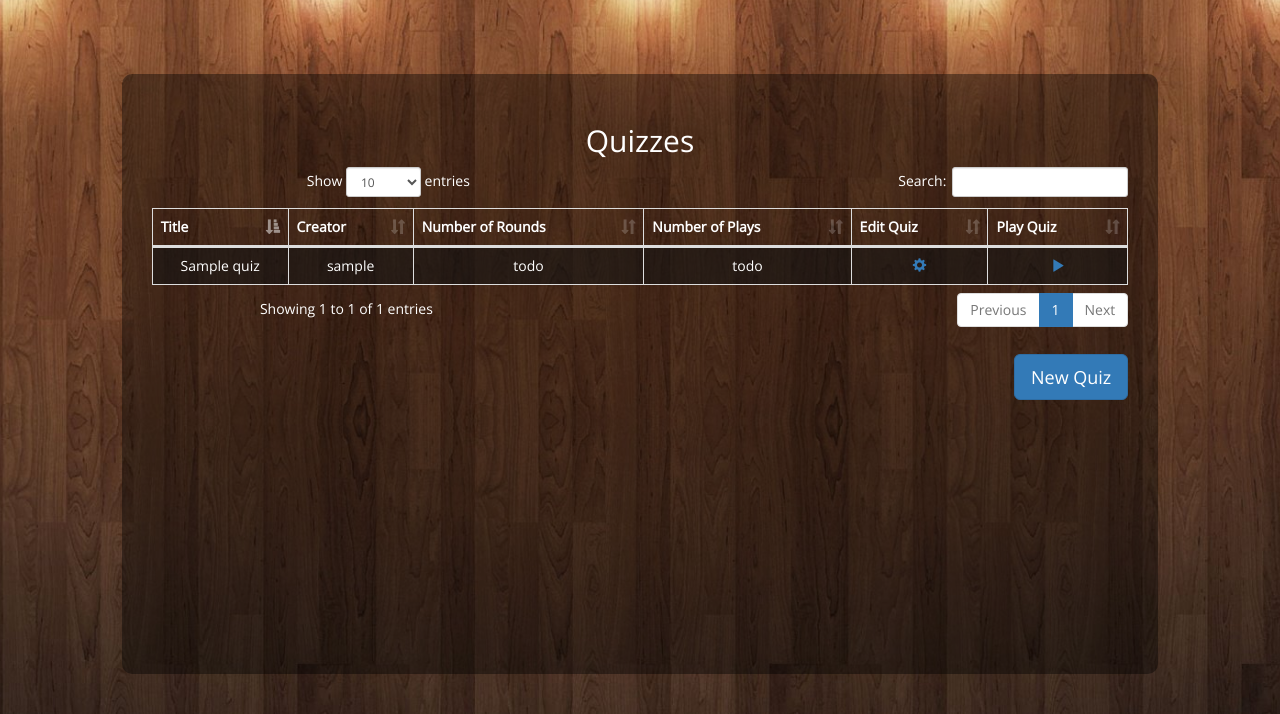
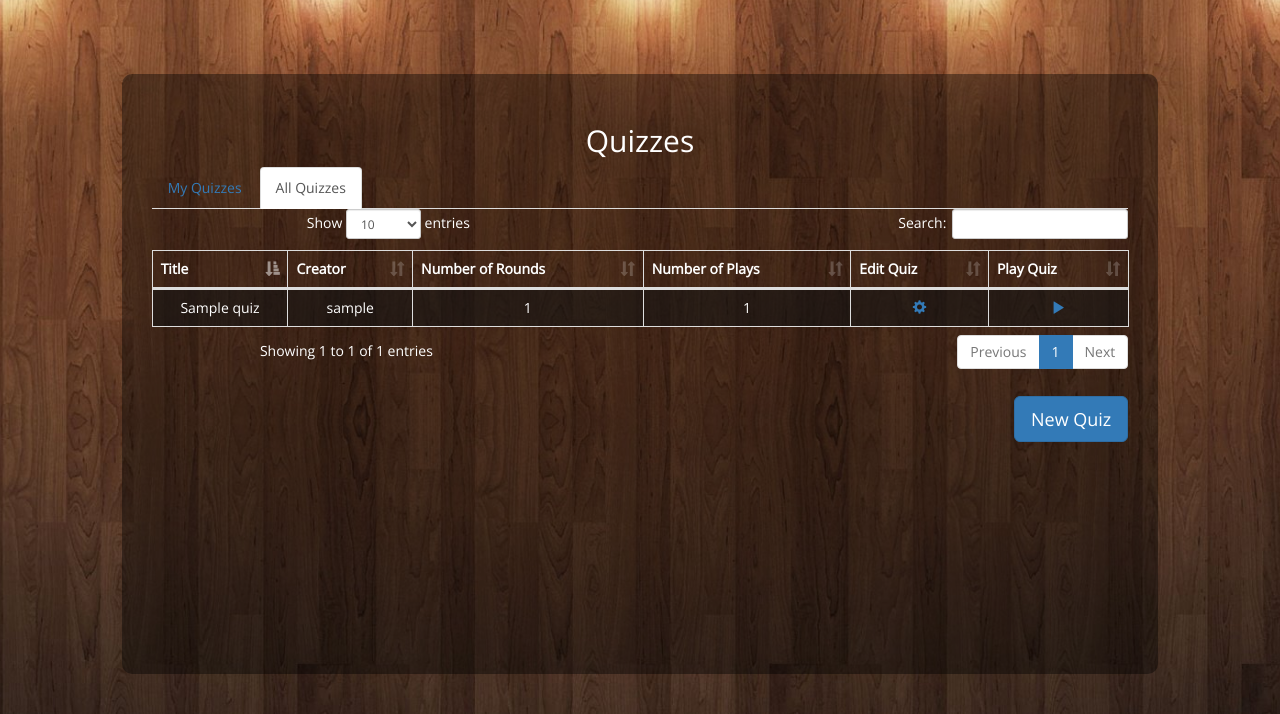
Before and after one commit to hoodscott/squiz, a Django app: page / in a window 1280 px wide. Shown: the part 51-765 px from the top of the page. Run offline with Django 3.2, Linux system fonts and the light colour scheme; a user stored in the database is signed in; tables that the repository leaves empty hold one stand-in row (values such as "Sample post"); some libraries are stand-ins or nearby versions.

Commit message:
Updating the styles of the view quizzes page.

```diff
--- a/project_squiz/squiz/views.py
+++ b/project_squiz/squiz/views.py
@@ -46,9 +46,20 @@ def index(request):
     else:
         login_form = LoginForm
 
-    quizzes = Quiz.objects.all()
-    #todo, append count of rounds, count of plays
-    context_dict['quizzes'] = quizzes
+    # get this user's quizzes
+    my_quizzes = Quiz.objects.filter(creator = request.user.host)
+    for quiz in my_quizzes:
+        quiz.plays = QuizInstance.objects.filter(quiz = quiz).count()
+        quiz.rounds = RoundInQuiz.objects.filter(this_quiz = quiz).count()
+
+    #get all quizzes
+    all_quizzes = Quiz.objects.all()
+    for quiz in all_quizzes:
+        quiz.plays = QuizInstance.objects.filter(quiz = quiz).count()
+        quiz.rounds = RoundInQuiz.objects.filter(this_quiz = quiz).count()
+
+    context_dict['my_quizzes'] = my_quizzes
+    context_dict['all_quizzes'] = all_quizzes
 
     context_dict['login_form'] = login_form
 
@@ -75,7 +86,6 @@ def join(request):
 
         # check that the session exists
         try:
-            print sessionid
             quiz_inst = QuizInstance.objects.get(id = sessionid)
             # check that the session is still joinable
             if quiz_inst.state == 'joinable':
@@ -166,7 +176,6 @@ def create_round(request, quiz_id=None):
                 # redirect back to quiz page
                 return redirect(reverse('view_quiz', args=[quiz_id]))
             else:
-                print quiz_id
                 # otherwise show the new round page
                 return redirect(reverse('view_round', args=[this_round.id]))
         else:
@@ -296,6 +305,7 @@ def get_question(request):
 
   # if the quiz is over, return "something" to end the game
   if quiz_inst.state == 'over':
+      #todo
       print "over"
 
   # get scoreboard
@@ -309,8 +319,6 @@ def get_question(request):
   else:
       # get quiz
       quiz = quiz_inst.quiz
-
-      print "in the thing"
 
       # get round from roundinquiz
       this_round = RoundInQuiz.objects.filter(this_quiz=quiz).get(number=current_q.split('q')[0]).this_round
@@ -345,7 +353,6 @@ def advance_question(request, instance_id):
         this_round = RoundInQuiz.objects.filter(this_quiz=quiz).get(number=current_q.split('q')[0]).this_round
     except RoundInQuiz.DoesNotExist:
         # we have reached the end of the quiz
-        print "in here"
         quiz_inst.state = 'over'
         quiz_inst.save()
         return HttpResponse()
--- a/project_squiz/static/css/full.css
+++ b/project_squiz/static/css/full.css
@@ -118,6 +118,11 @@ input, select, textarea {
     background-color: rgba(20, 20, 19, 0.59);
 }
 
+table {
+    border-spacing: 0px;
+    border-collapse: separate;
+}
+
 .errorlist {
   color: rgba(255, 34, 34, 1);
   list-style-type: none;
--- a/project_squiz/templates/squiz/home.html
+++ b/project_squiz/templates/squiz/home.html
@@ -11,8 +11,15 @@
         <div class="block">
           <h2>Quizzes</h2>
             <!-- insert table here -->
-            {% if quizzes %}
-            <table id="quiz_table" class="table table-responsive table-striped table-bordered nowrap" cellspacing="0" width="100%">
+            {% if my_quizzes or all_quizzes %}
+            <ul class="nav nav-tabs">
+              {% if my_quizzes %}<li><a data-toggle="tab" href="#myquiz">My Quizzes</a></li>{% endif %}
+              {% if all_quizzes %}<li class="active"><a data-toggle="tab" href="#allquiz">All Quizzes</a></li>{% endif %}
+            </ul>
+
+            <div class="tab-content">
+              {% if my_quizzes %}<div id="myquiz" class="tab-pane fade">
+                  <table id="myquiz_table" class="table table-responsive table-striped table-bordered nowrap">
                     <thead>
                         <tr>
                             <th>Title</th>
@@ -24,18 +31,46 @@
                         </tr>
                     </thead>
                     <tbody>
-                    {% for quiz in quizzes %}
+                        {% for quiz in my_quizzes %}
                         <tr>
                             <td>{{ quiz.name }}</td>
                             <td>{{ quiz.creator }}</td>
-                        <td>todo</td>
-                        <td>todo</td>
+                            <td>{{ quiz.rounds }}</td>
+                            <td>{{ quiz.plays }}</td>
                             <td><a href="{% url 'view_quiz' quiz.id %}"><span class="glyphicon glyphicon-cog" aria-hidden="true"></span></a></td>
                             <td><a href="{% url 'start' quiz.id %}"><span class="glyphicon glyphicon-play" aria-hidden="true"></span></a></td>
                         </tr>
                         {% endfor %}
                     </tbody>
                 </table>
+              </div>{% endif %}
+              {% if all_quizzes %}<div id="allquiz" class="tab-pane fade in active">
+                  <table id="allquiz_table" class="table table-responsive table-striped table-bordered nowrap">
+                    <thead>
+                        <tr>
+                            <th>Title</th>
+                            <th>Creator</th>
+                            <th>Number of Rounds</th>
+                            <th>Number of Plays</th>
+                            <th>Edit Quiz</th>
+                            <th>Play Quiz</th>
+                        </tr>
+                    </thead>
+                    <tbody>
+                        {% for quiz in all_quizzes %}
+                        <tr>
+                            <td>{{ quiz.name }}</td>
+                            <td>{{ quiz.creator }}</td>
+                            <td>{{ quiz.rounds }}</td>
+                            <td>{{ quiz.plays }}</td>
+                            <td><a href="{% url 'view_quiz' quiz.id %}"><span class="glyphicon glyphicon-cog" aria-hidden="true"></span></a></td>
+                            <td><a href="{% url 'start' quiz.id %}"><span class="glyphicon glyphicon-play" aria-hidden="true"></span></a></td>
+                        </tr>
+                        {% endfor %}
+                    </tbody>
+                </table>
+              </div>{% endif %}
+            </div>
             {% else %}
                 <h3>No quizzes on website</h3>
             {% endif %}
@@ -136,7 +171,10 @@
 {% block js_block %}
 <script>
     $(document).ready(function() {
-        $('#quiz_table').DataTable({
+        $('#myquiz_table').DataTable({
+            responsive: true
+        });
+        $('#allquiz_table').DataTable({
             responsive: true
         });
     } );
--- a/project_squiz/templates/squiz/play.html
+++ b/project_squiz/templates/squiz/play.html
@@ -33,7 +33,7 @@
           </div>
           <div class="height80">
   					<div id="scoreboard"></div>
-  					<table>
+  					<table class="table table-responsive table-striped table-bordered nowrap">
   					  <thead>
   					  <tr>
   					    <th>Names</th>
@@ -44,7 +44,7 @@
   					  </tbody>
   					</table>
   					{% if user.host == instance.host %}
-  					  <button href="" id="advance" class="btn-primary">Next Question</button>
+  					  <button id="advance" class="btn-primary">Next Question</button>
   					{% endif %}
           </div>
         </div>
```
Lines whose indentation alone changed are shown as unchanged.
